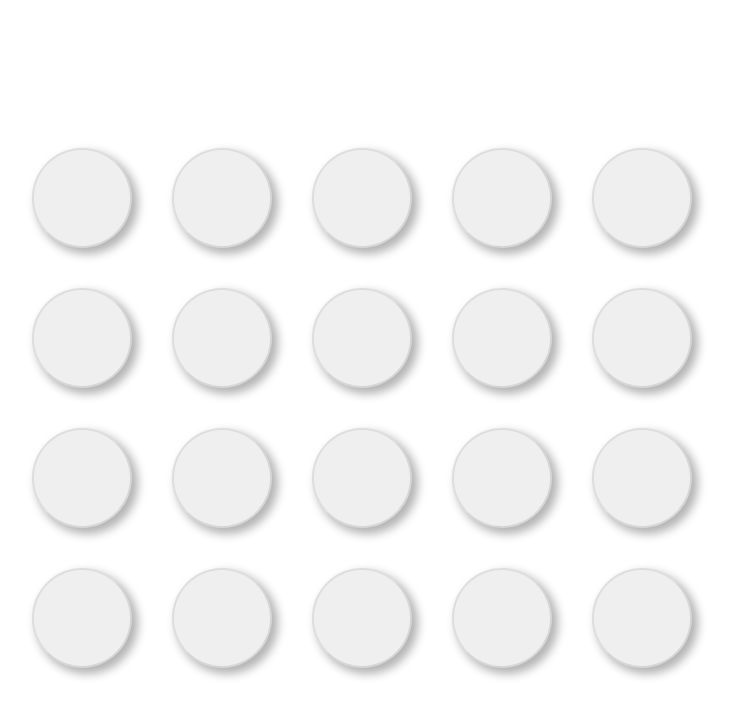
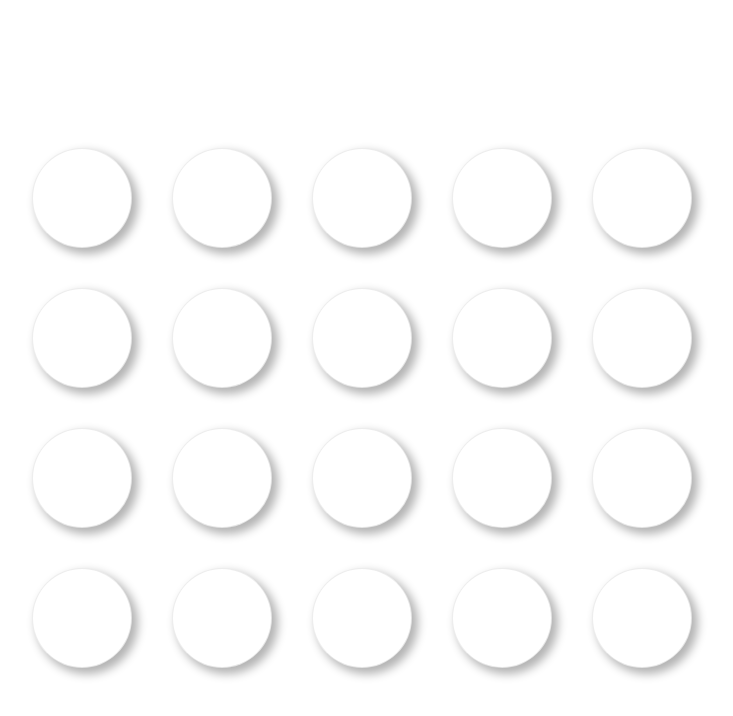
Before and after one commit to Weetbix/memzy, a React (Create React App) app: page / in a window 1280 px wide. Shown: the top 716 px of the page, without its empty margins (278-1011 px from the left). Built offline with nearby package versions, Linux system fonts and the light colour scheme.

Commit message:
Improve button styling

```diff
--- a/src/components/Card.js
+++ b/src/components/Card.js
@@ -34,7 +34,9 @@ const Card = styled.button`
   height: 100px;
   border-radius: 100px;
   border-color: rgba(0, 0, 0, 0.1);
+  border-width: 1px;
 
+  background-color: white;
   background-image: url(${(props) => {
     const imgUrl = `${process.env.PUBLIC_URL}/cards/${props.type}.svg`;
     return props.flipped ? imgUrl : null;
--- a/src/reducer.js
+++ b/src/reducer.js
@@ -52,7 +52,7 @@ export function reducer(state, action) {
         cardsPerSet: action.cardsPerSet,
       });
 
-    // Flips one card if the game state is interactive and disables interactive
+    // Flips one card and disables the interactive state
     case "FLIP_CARD":
       return {
         ...state,
```
